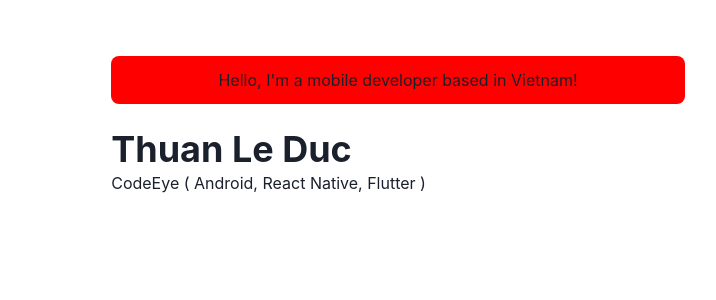
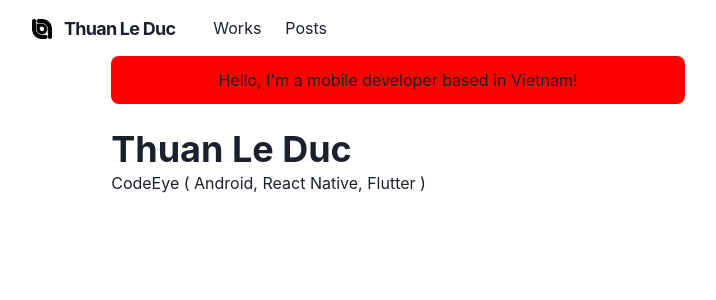
Before and after one commit to lokishengoku/ldt-homepage, a Next.js app: page / in a window 1280 px wide. Shown: the top 300 px of the page, without its empty margins (242-958 px from the left). Built offline with nearby package versions, Linux system fonts and the light colour scheme.

Commit message:
add a navigation bar

```diff
--- a/components/layouts/main.js
+++ b/components/layouts/main.js
@@ -1,7 +1,7 @@
 import Head from 'next/head'
+import NavBar from '../navbar'
 import { Box, Container } from '@chakra-ui/react'
 
-// eslint-disable-next-line no-unused-vars
 const Main = ({ children, router}) => {
   return (
     <Box as="main" pb={8}>
@@ -10,6 +10,7 @@ const Main = ({ children, router}) => {
         <title> Thuan Le Duc {'<'}Codeeye{'>'} - Homepage</title>
 
       </Head>
+      <NavBar path={router.asPath}/>
       <Container maxW="container.md" pt={14}>
         {children}
       </Container>
--- /dev/null
+++ b/components/navbar.js
@@ -0,0 +1,104 @@
+import Logo from './logo'
+import NextLink from 'next/link'
+import {
+  Container,
+  Box,
+  Link,
+  Stack,
+  Heading,
+  Flex,
+  Menu,
+  MenuItem,
+  MenuList,
+  MenuButton,
+  IconButton,
+  useColorModeValue
+} from '@chakra-ui/react'
+import { HamburgerIcon } from '@chakra-ui/icons'
+
+const LinkItem = ({ href, path, children }) => {
+  const active = path == href
+  const inactiveColor = useColorModeValue('gray.800', 'whiteAlpha.900')
+  return (
+    <NextLink href={href}>
+      <Link
+        p={2}
+        bg={active ? 'glassTeal' : undefined}
+        color={active ? '#202020' : inactiveColor}
+      >
+        {children}
+      </Link>
+    </NextLink>
+  )
+}
+
+const NavBar = (props) => {
+  const { path } = props
+
+  return (
+    <Box
+      position={'fixed'}
+      as={'nav'}
+      w={'100%'}
+      bg={useColorModeValue('#ffffff40', '#20202380')}
+      style={{ backdropFilter: 'blur(10px)' }}
+      zIndex={1}
+      {...props}
+    >
+      <Container
+        display={'flex'}
+        p={2}
+        maxW={'container.md'}
+        wrap={'wrap'}
+        align={'center'}
+        justify={'space-between'}
+      >
+        <Flex align={'center'} mr={5}>
+          <Heading as={'h1'} size="lg" letterSpacing={'tight'}>
+            <Logo />
+          </Heading>
+        </Flex>
+        <Stack
+          direction={{ base: 'column', md: 'row' }}
+          display={{ base: 'none', md: 'flex' }}
+          width={{ base: 'full', md: 'auto' }}
+          alignItems={'center'}
+          flexGrow={1}
+          mt={{ base: 4, nmd: 0 }}
+        >
+          <LinkItem href="/work" path={path}>
+            Works
+          </LinkItem>
+          <LinkItem href="/posts" path={path}>
+            Posts
+          </LinkItem>
+        </Stack>
+        <Box flex={1} align={'right'}>
+          <Box ml={2} display={{ base: 'inline-block', md: 'none' }}>
+            <Menu>
+              <MenuButton
+                as={IconButton}
+                icon={<HamburgerIcon />}
+                variant="outline"
+                aria-label={'Options'}
+              />
+              <MenuList>
+                <NextLink href={'/'} passHref>
+                  <MenuItem as={Link}>About</MenuItem>
+                </NextLink>
+                <NextLink href={'/works'} passHref>
+                  <MenuItem as={Link}>Works</MenuItem>
+                </NextLink>
+                <NextLink href={'/posts'} passHref>
+                  <MenuItem as={Link}>Posts</MenuItem>
+                </NextLink>
+              </MenuList>
+            </Menu>
+          </Box>
+        </Box>
+      </Container>
+    </Box>
+  )
+}
+
+export default NavBar
--- a/prettier.config.js
+++ b/prettier.config.js
@@ -1,5 +1,5 @@
 const options = {
-  arrowParens: 'void',
+  arrowParents: 'void',
   singleQuote: true,
   bracketSpacing: true,
   endOfline: 'lf',
```
Also changed, not shown: 1 other file (tests, documents, lock files or other folders).
